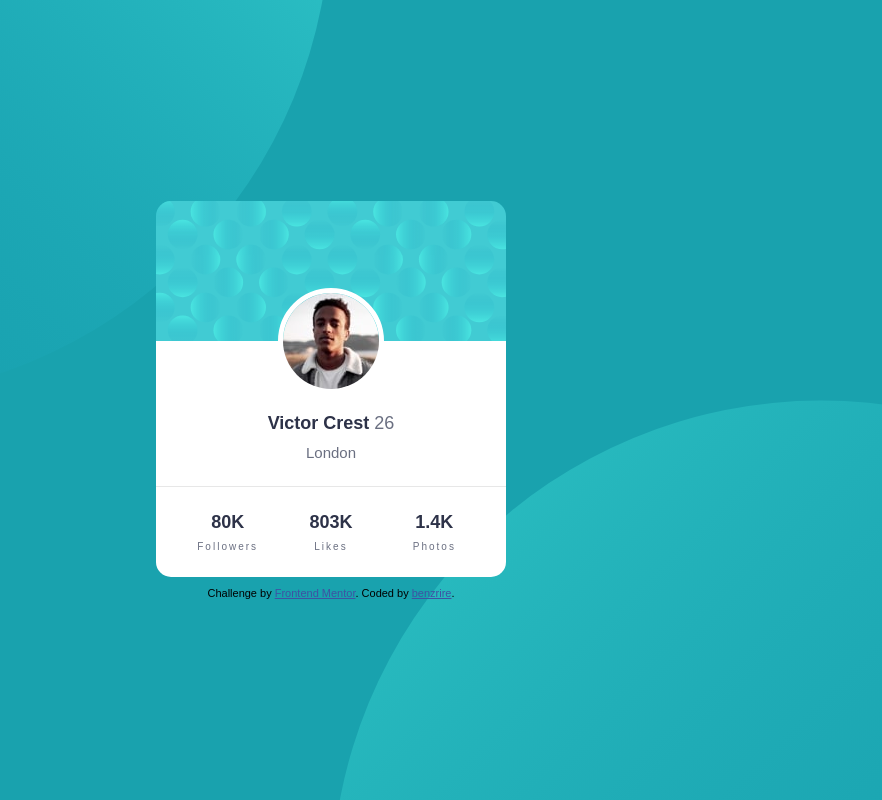
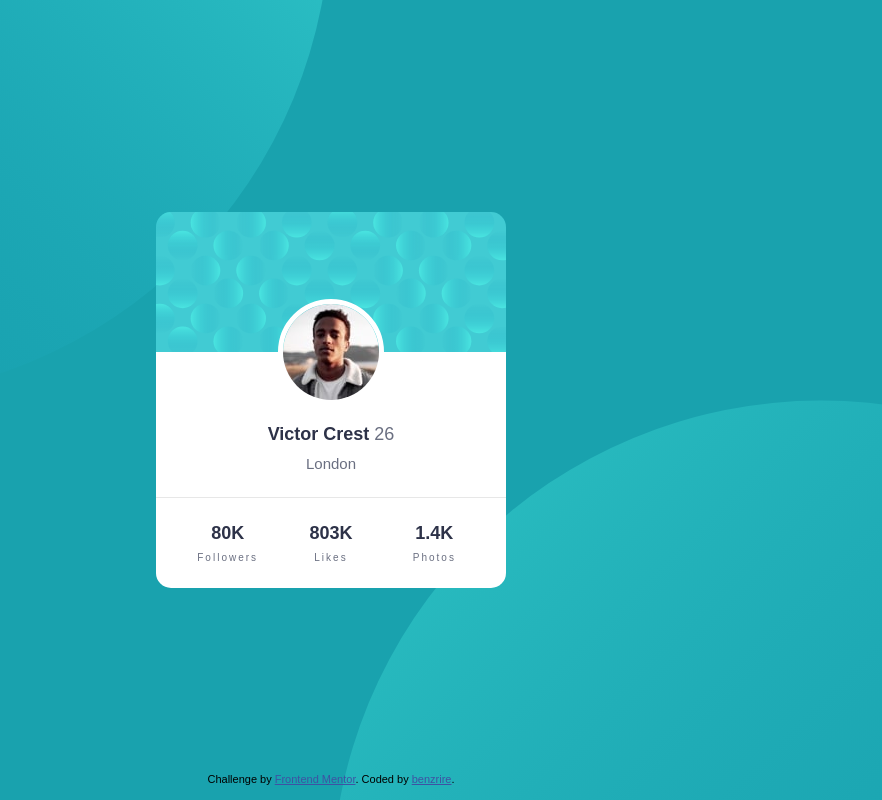
Before and after one commit to benzrire/profile-card-component-main, a plain HTML site: page index.html in a window 1280 px wide. Shown: the whole page, without its empty margins (309-1191 px from the left). Drawn offline with Linux system fonts and the light colour scheme; a web font is replaced by a local one.

Commit message:
fix: atribution text fix bottom

```diff
--- a/assets/css/main.css
+++ b/assets/css/main.css
@@ -1,4 +1,16 @@
-.attribution { font-size: 11px; text-align: center; margin-top: 10px; }
+.attribution {
+  font-size: 11px;
+  text-align: center;
+
+  position: fixed;
+  bottom: 15px;
+  left: 50%;
+
+  -webkit-transform: translateX(-50%);
+  -moz-transform: translateX(-50%);
+  -ms-transform: translateX(-50%);
+  transform: translateX(-50%);
+}
 .attribution a { color: hsl(228, 45%, 44%); }
 
 body {
```
